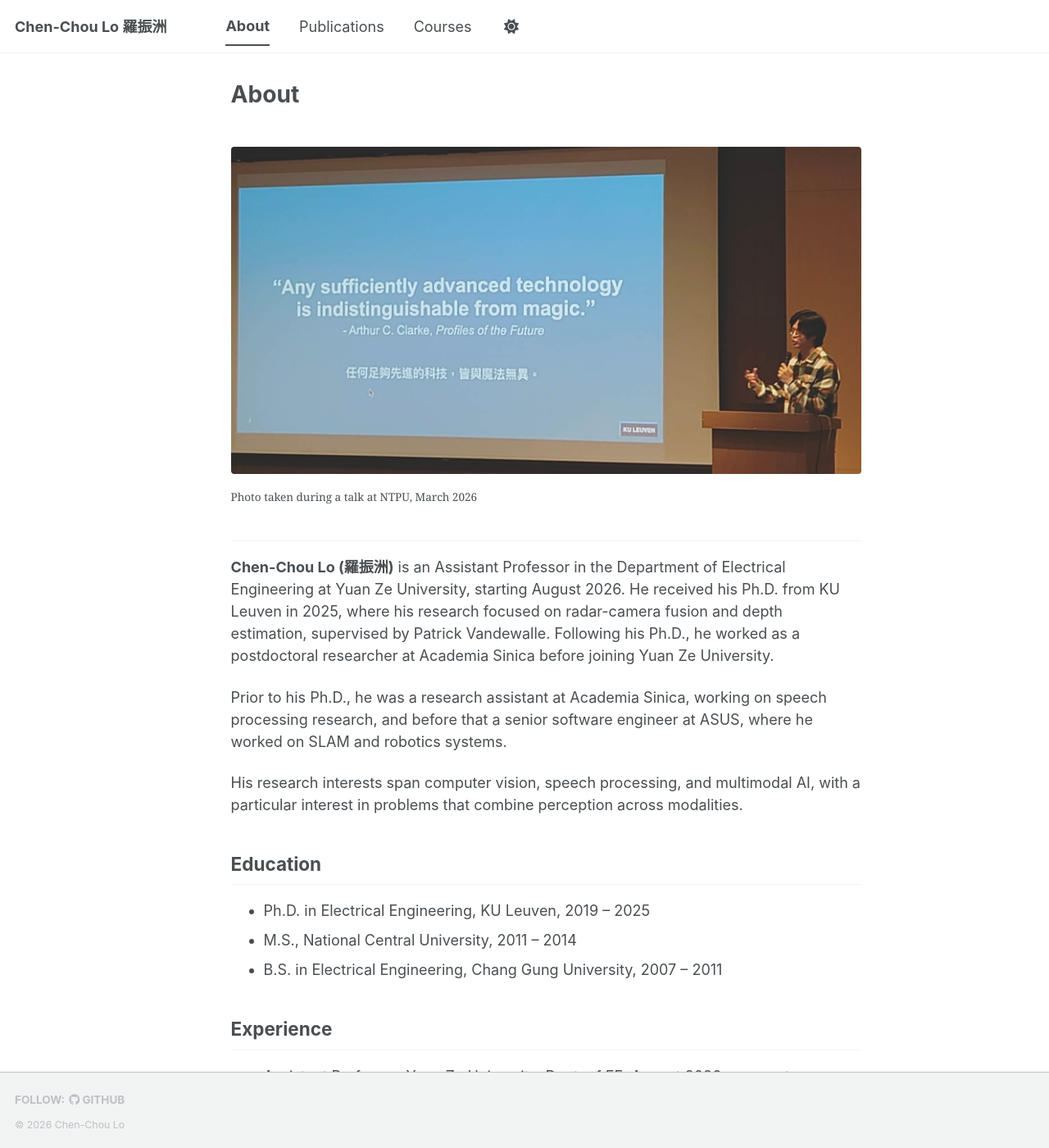
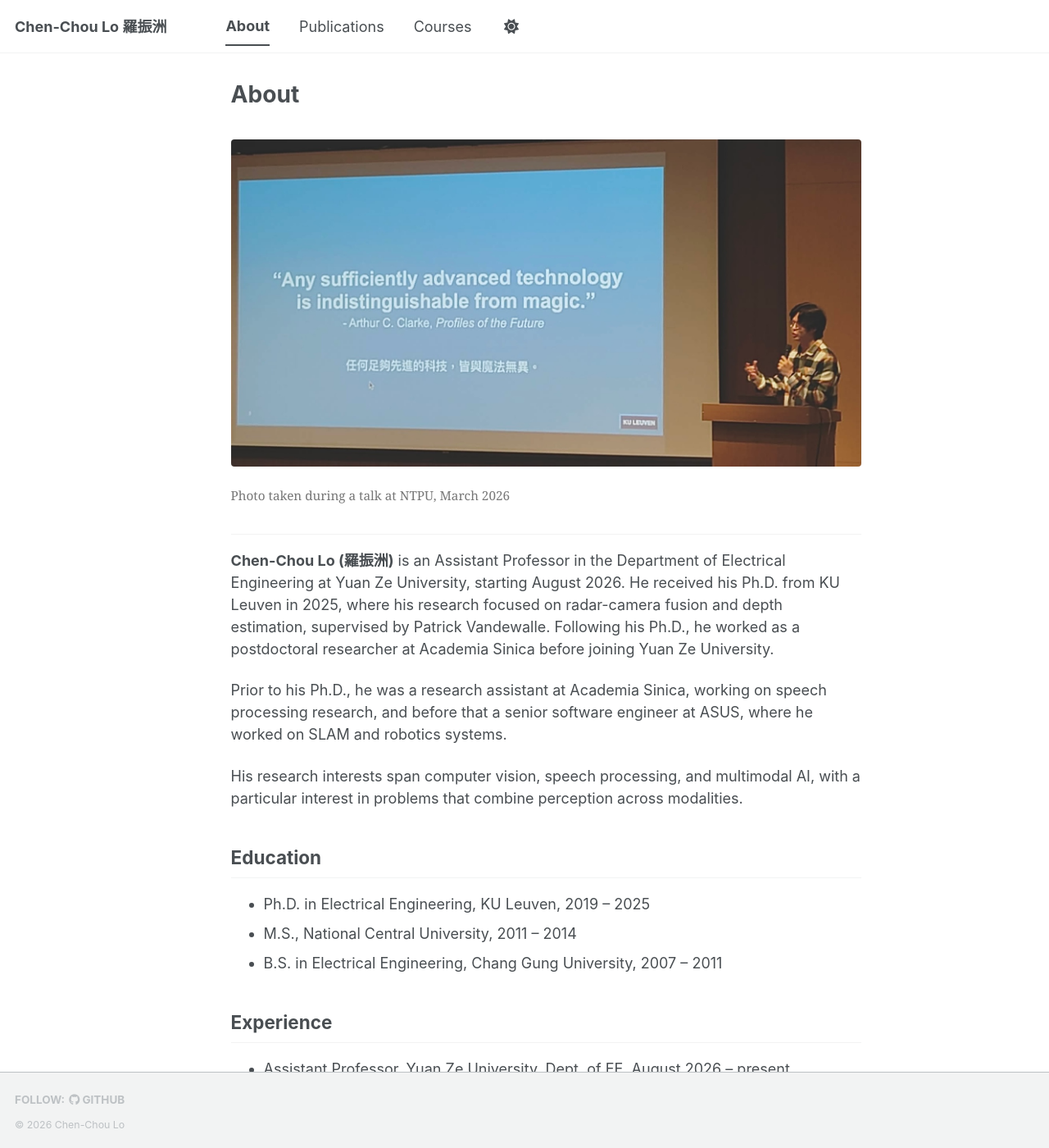
Before and after one commit to lochenchou/lochenchou.github.io, a Jekyll site: the page built from _pages/about.md, in a window 1280 px wide and 1400 px high. Shown: the whole window at 82% size. Built offline with Jekyll 4.4.1, drawn with Linux system fonts in a browser that asks for light colours; a style sheet for code colours, icons or effects is not loaded.

Commit message:
Update main.scss

```diff
--- a/assets/css/main.scss
+++ b/assets/css/main.scss
@@ -40,5 +40,21 @@
 
 .author__avatar img {
   border-radius: 8px;
-   max-width: 200px
+   max-width: 250px;
 }
+
+figure {
+  text-align: center;
+  margin: 1.5em 0;
+}
+
+figure img {
+  max-width: 100%;
+  height: auto;
+}
+
+figcaption {
+  font-size: 0.85em;
+  color: #767676;
+  margin-top: 6px;
+}
```
